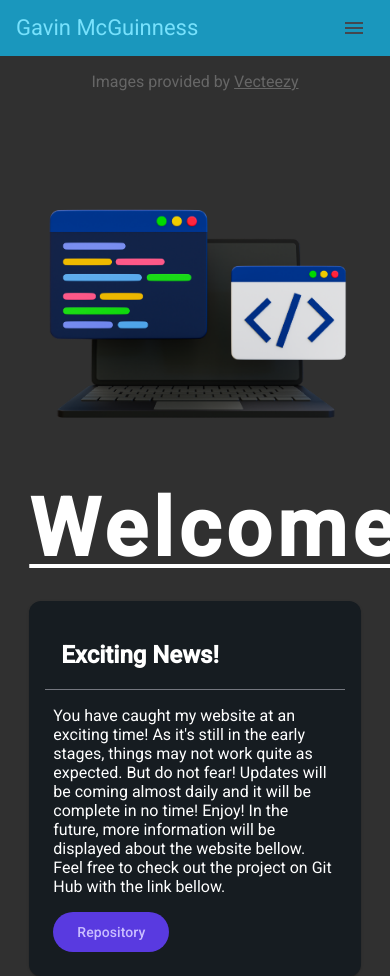
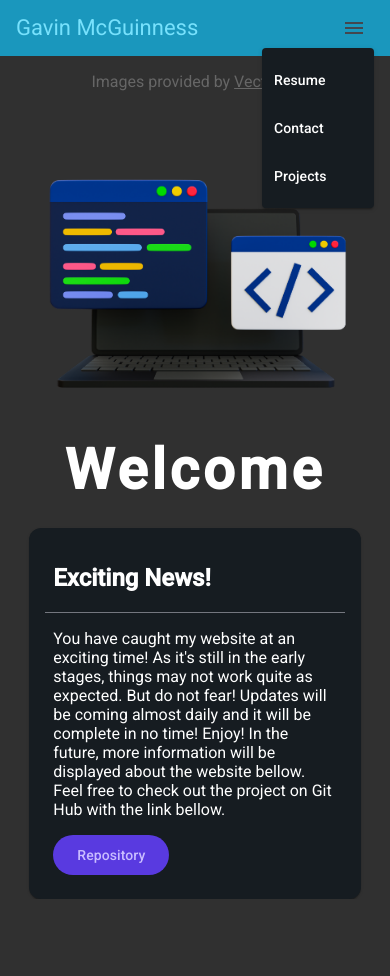
Before and after one commit to Gavin-10/resume-new, an Angular app in the folder resume-front-end/: page / in a window 390 px wide. Both pictures are taken after a click on the button "menu". After the commit the page ends 899 px from the top, so only its background shows below. Built offline with nearby package versions, Linux system fonts and the light colour scheme.

Commit message:
Mobile view updates
Nav bar menu, margins adjusted, styles organized

```diff
--- a/resume-front-end/src/app/components/nav-bar/nav-bar.component.html
+++ b/resume-front-end/src/app/components/nav-bar/nav-bar.component.html
@@ -2,11 +2,16 @@
     <span>Gavin McGuinness</span>
     <span class="example-spacer"></span>
     <div class="nav-buttons">
-        <button mat-button>Resume</button>
-        <button mat-button>Contact</button>
-        <button mat-button>Project Gallery</button>
+        <button class="margin-left" mat-button>Resume</button>
+        <button class="margin-left" mat-button>Contact</button>
+        <button class="margin-left" mat-button>Project Gallery</button>
     </div>
-    <button mat-icon-button class="example-icon menu" aria-label="Example icon-button with share icon">
+    <button mat-icon-button [mat-menu-trigger-for]="menu" class="example-icon menu" aria-label="Example icon-button with share icon">
         <mat-icon>menu</mat-icon>
     </button>
+    <mat-menu #menu="matMenu">
+        <button mat-menu-item>Resume</button>
+        <button mat-menu-item>Contact</button>
+        <button mat-menu-item>Projects</button>
+    </mat-menu>
 </mat-toolbar>
--- a/resume-front-end/src/app/components/nav-bar/nav-bar.component.scss
+++ b/resume-front-end/src/app/components/nav-bar/nav-bar.component.scss
@@ -1,11 +1,8 @@
 @use '../../styles/breakpoints';
+@use '../../styles/helpers';
 
 .example-spacer {
     flex: 1 1 auto;
-}
-
-button {
-    margin-left: 8px;
 }
 
 .nav-buttons {
--- a/resume-front-end/src/app/components/nav-bar/nav-bar.component.ts
+++ b/resume-front-end/src/app/components/nav-bar/nav-bar.component.ts
@@ -2,10 +2,11 @@ import { Component } from '@angular/core';
 import { MatIconModule } from '@angular/material/icon';
 import { MatButtonModule } from '@angular/material/button';
 import { MatToolbarModule } from '@angular/material/toolbar';
+import { MatMenuModule } from '@angular/material/menu';
 
 @Component({
   selector: 'app-nav-bar',
-  imports: [MatIconModule, MatButtonModule, MatToolbarModule],
+  imports: [MatIconModule, MatButtonModule, MatToolbarModule, MatMenuModule],
   templateUrl: './nav-bar.component.html',
   styleUrl: './nav-bar.component.scss'
 })
--- a/resume-front-end/src/app/pages/landing-page/landing-page.component.html
+++ b/resume-front-end/src/app/pages/landing-page/landing-page.component.html
@@ -1,19 +1,19 @@
 
 <p class="image-source">Images provided by <a href="https://www.vecteezy.com/">Vecteezy</a></p>
-<div class="image-group">
+<div class="image-group simple-center">
     <img class="first" src="c++.png" alt="c++ logo" />
     <img class="second" src="img5.png" alt="image of laptop" />
     <img class="third" src="code.png" alt="image of code" />
 </div>
 
 <div class="container">
-    <h1>Welcome</h1>
+    <h1 class="large-title">Welcome</h1>
     <mat-card class="extra-padding">
-        <mat-card-header>
+        <mat-card-header class="paddingX">
             <h2>Exciting News!</h2>
         </mat-card-header>
         <mat-divider />
-        <mat-card-content class="mt padding">
+        <mat-card-content class="margin-top padding">
             You have caught my website at an exciting time! As it's still in the early stages, things may not work
             quite as expected. But do not fear! Updates will be coming almost daily and it will be complete in no
             time! Enjoy! In the future, more information will be displayed about the website bellow. Feel free to
--- a/resume-front-end/src/app/pages/landing-page/landing-page.component.scss
+++ b/resume-front-end/src/app/pages/landing-page/landing-page.component.scss
@@ -1,11 +1,30 @@
 @use '../../styles/breakpoints';
 @use '../../styles/helpers';
 @use '../../styles/colors';
+
+.image-source {
+    text-align: center;
+    color: colors.$dark-text-accent;
+}
+
+a {
+    color: colors.$dark-text-accent;
+}
+
+.image-group {
+    margin-top: 30px;
+
+    @media (max-width: breakpoints.$mobile-size) {
+        margin-top: -30px;
+    }
+}
+
 
 img {
     height: 400px;
     width: 33%;
     object-fit: contain;
+    position: relative;
 
     @media (max-width: breakpoints.$image-resize) {
         width: 100%;
@@ -13,7 +32,6 @@ img {
 }
 
 .first {
-    position: relative;
     animation: fade-in-bottom;
     animation-duration: 1s;
     animation-fill-mode: both;
@@ -24,34 +42,20 @@ img {
 }
 
 .second {
-    position: relative;
     animation: fade-in-top;
+    animation-delay: 0.25s;
     animation-duration: 1s;
-    animation-delay: 0.25s;
     animation-fill-mode: both;
 }
 
 .third {
-    position: relative;
     animation: fade-in-bottom;
+    animation-delay: 0.5s;
     animation-duration: 1s;
-    animation-delay: 0.5s;
     animation-fill-mode: both;
 
     @media (max-width: breakpoints.$image-resize) {
         display: none;
-    }
-}
-
-.image-group {
-    margin-top: 30px;
-    display: flex;
-    align-items: center;
-    justify-content: space-around;
-    flex-wrap: wrap;
-
-    @media (max-width: breakpoints.$mobile-size) {
-        margin-top: 0;
     }
 }
 
@@ -64,28 +68,3 @@ img {
     0% { opacity: 0; top: -50px; }
     100% { opacity: 1; top: 0px; }
 }
-
-h1 {
-    font-size: 5rem;
-    z-index: 5;
-    margin-top: -25px;
-    margin-bottom: 25px;
-    letter-spacing: .35rem;
-    text-decoration: underline;
-    text-decoration-thickness: 0.25rem;
-    text-underline-offset: 0.5rem;
-    text-align: center;
-}
-
-h2 {
-    margin-top: 8px;
-}
-
-.image-source {
-    text-align: center;
-    color: colors.$dark-text-accent;
-}
-
-a {
-    color: colors.$dark-text-accent;
-}
--- a/resume-front-end/src/app/styles/_helpers.scss
+++ b/resume-front-end/src/app/styles/_helpers.scss
@@ -1,34 +1,73 @@
+@use './breakpoints';
+
 .container {
     margin: auto;
     max-width: 1500px;
     width: 85%;
 }
 
-.extra-padding {
-    padding: 16px;
-}
-
-.mt {
+.margin-top {
     margin-top: 8px;
 }
 
-.mb {
+.margin-bottom {
     margin-bottom: 8px;
 }
 
-.mx {
+.marginX {
     margin-top: 8px;
     margin-bottom: 8px;
 }
 
-.mr {
+.margin-right {
     margin-right: 8px;
+}
+
+.margin-left {
+    margin-left: 8px;
 }
 
 .padding {
     padding: 8px;
 }
 
+.extra-padding {
+    padding: 16px;
+}
+
+.paddingX {
+    padding: 0;
+    padding-left: 8px;
+    padding-right: 8px;
+}
+
+.paddingY {
+    padding: 0;
+    padding-top: 8px;
+    padding-bottom: 8px;
+}
+
 .test {
     border: solid red;
 }
+
+.large-title {
+    font-size: 5rem;
+    z-index: 5;
+    margin-top: -30px;
+    margin-bottom: 25px;
+    letter-spacing: .25rem;
+    text-align: center;
+
+    @media (max-width: breakpoints.$mobile-size) {
+        margin-top: -40px;
+        font-size: 3.5rem;
+    }
+}
+
+.simple-center {
+    display: flex;
+    justify-content: space-around;
+    align-items: center;
+    flex-wrap: wrap;
+}
--- a/resume-front-end/src/app/styles/_overrides.scss
+++ b/resume-front-end/src/app/styles/_overrides.scss
@@ -14,7 +14,6 @@ body {
     ));
 
     @include mat.card-overrides((
-        //subtitle-text-color: orange,
         elevated-container-color: colors.$neutral-dark-accent,
     ));
 
@@ -22,4 +21,9 @@ body {
         filled-container-color: colors.$secondary,
         filled-label-text-color: colors.$secondary-light-text,
     ));
+
+    @include mat.menu-overrides((
+        container-color: colors.$neutral-dark-accent,
+        item-label-text-color: white,
+    ));
 }
```
Also changed, not shown: 5 other files (tests, documents, lock files or other folders).
